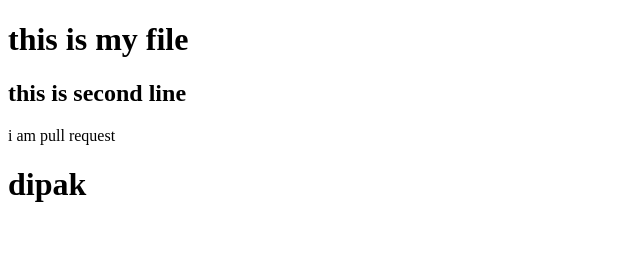
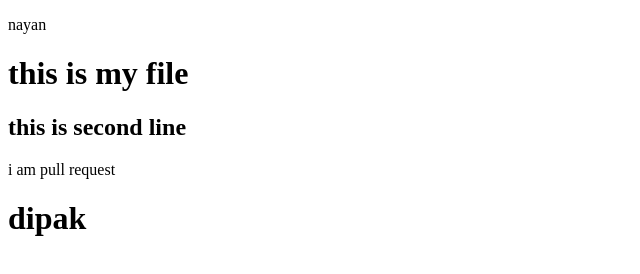
Before and after one commit to kanji2001/git_demo_all, a plain HTML site: page index.html in a window 1280 px wide. Shown: the whole page, without its empty margins (0-640 px from the left). Drawn offline with Linux system fonts and the light colour scheme.

Commit message:
added nayan

```diff
--- a/index.html
+++ b/index.html
@@ -6,6 +6,7 @@
     <title>Document</title>
 </head>
 <body>
+    <p>nayan</p>
     <h1>this is my file </h1>
     <h2>this is second line </h2>
     <p>i am pull request </p>
```
